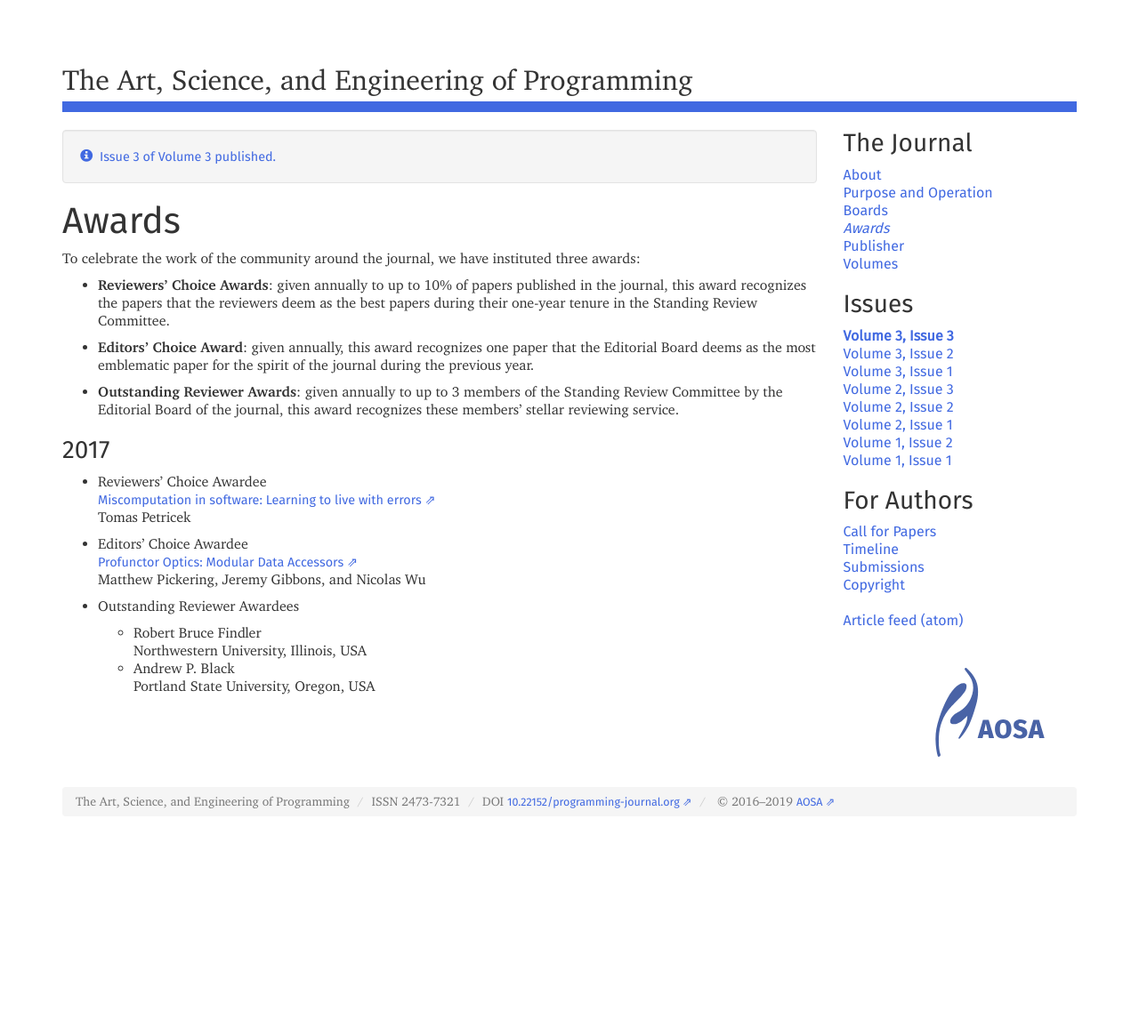
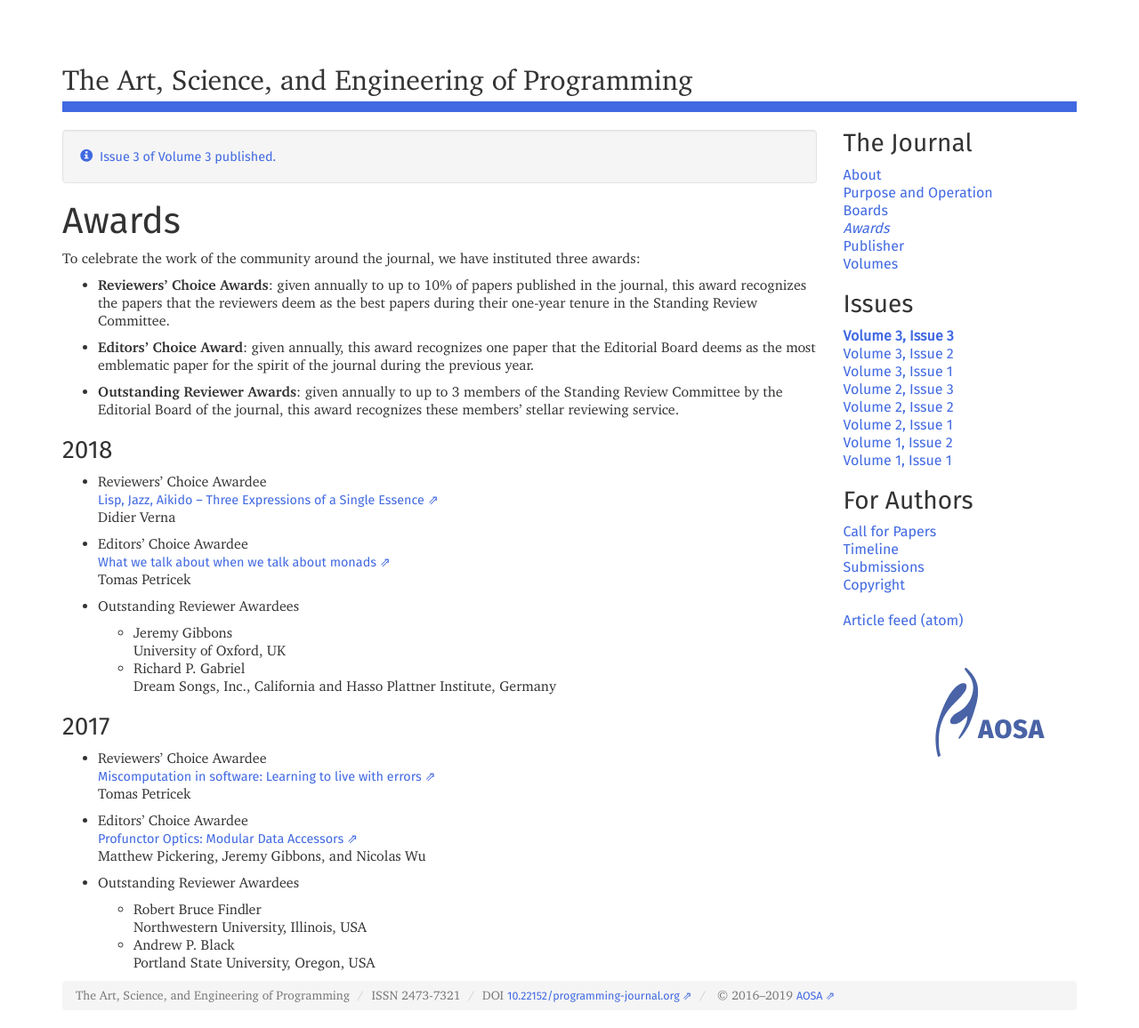
Before and after one commit to programming-journal/programming-journal.github.io, a Jekyll site: the page built from awards/index.markdown, in a window 1280 px wide. Shown: the whole page at 89% size. Built offline with Jekyll 4.4.1, drawn with Linux system fonts in a browser that asks for light colours; nearby versions of some CDN libraries; before the commit the page ends 938 px from its top, so only the background shows below that.

Commit message:
Add 2018 awards

```diff
--- a/awards/index.markdown
+++ b/awards/index.markdown
@@ -12,6 +12,23 @@ To celebrate the work of the community around the journal, we have instituted th
 * **Editors' Choice Award**: given annually, this award recognizes one paper that the Editorial Board deems as the most emblematic paper for the spirit of the journal during the previous year.
 
 * **Outstanding Reviewer Awards**: given annually to up to 3 members of the Standing Review Committee by the Editorial Board of the journal, this award recognizes these members' stellar reviewing service.
+
+### 2018
+
+* Reviewers' Choice Awardee
+   [Lisp, Jazz, Aikido – Three Expressions of a Single Essence](http://programming-journal.org/2018/2/10/)
+Didier Verna
+
+* Editors' Choice Awardee
+   [What we talk about when we talk about monads](http://programming-journal.org/2018/2/12/)
+Tomas Petricek
+
+* Outstanding Reviewer Awardees
+
+  * Jeremy Gibbons
+     University of Oxford, UK
+  * Richard P. Gabriel
+     Dream Songs, Inc., California and Hasso Plattner Institute, Germany
 
 ### 2017
 
```
